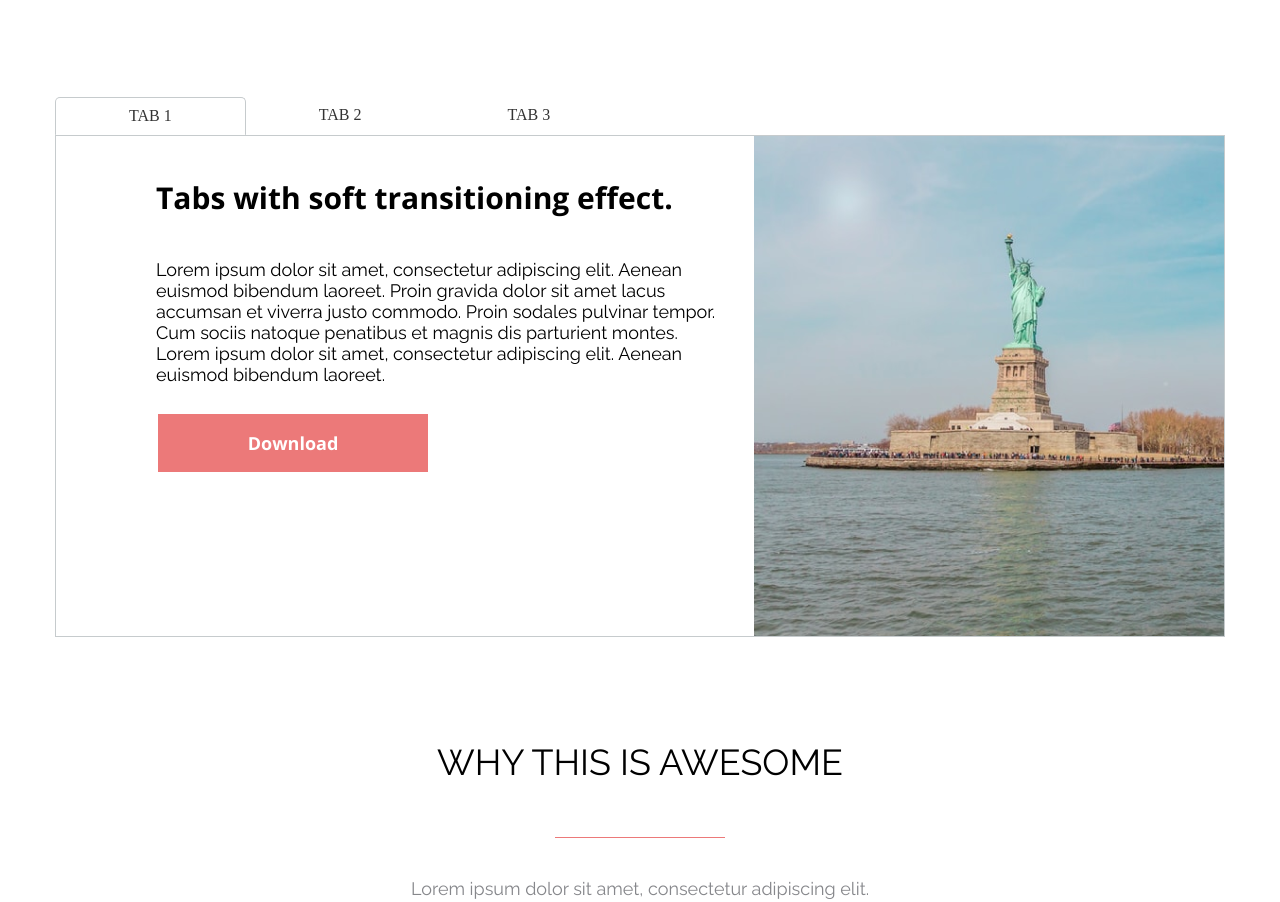
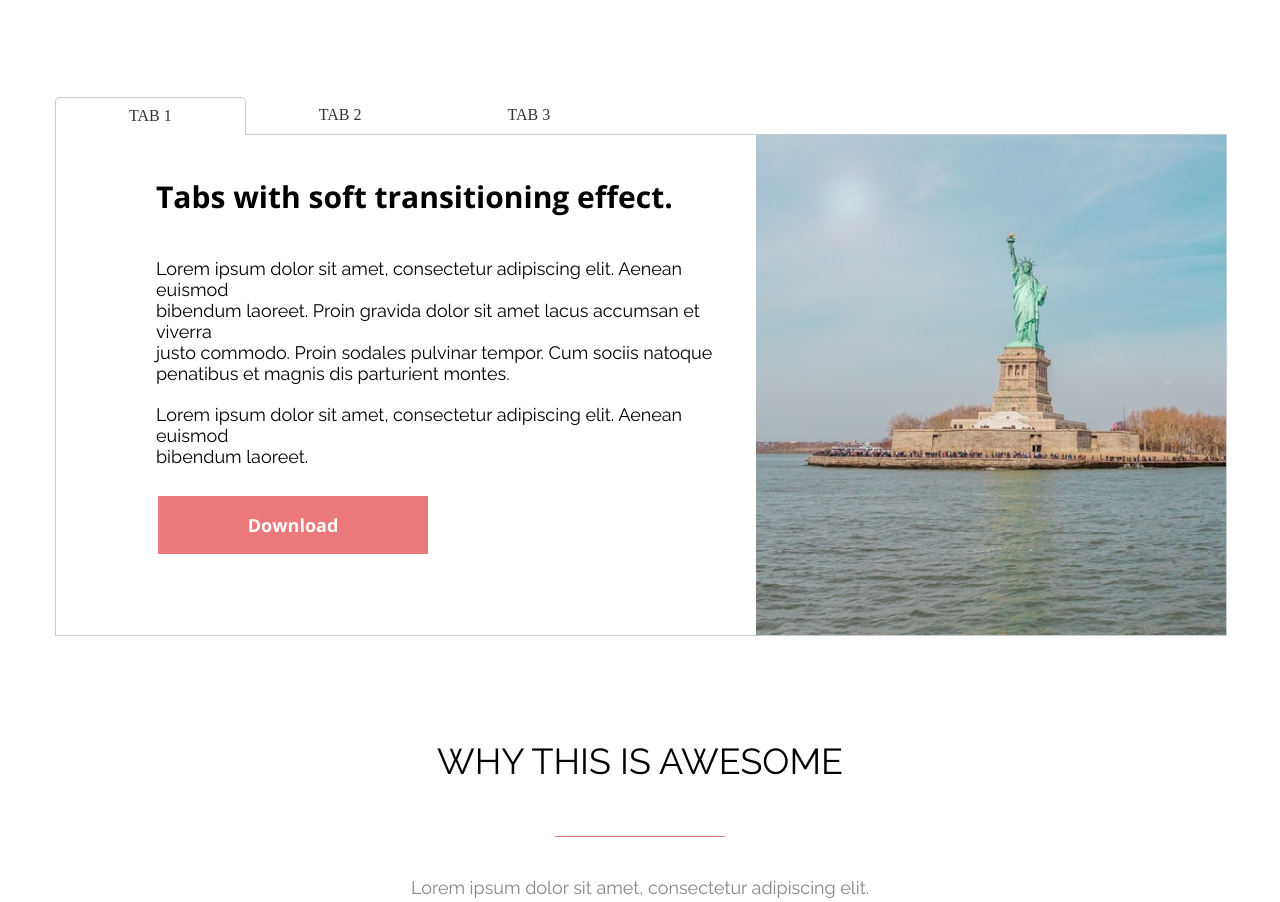
Before and after one commit to Sonya2299/lessons4, a plain HTML site: page index.html in a window 1280 px wide. Shown: the part 1151-2053 px from the top of the page. Drawn offline with nearby package versions, Linux system fonts and the light colour scheme.

Commit message:
correction of remarks

```diff
--- a/css/general.css
+++ b/css/general.css
@@ -55,6 +55,7 @@ a {
 
 .header{
    background-color: #000000;
+   position: relative;
 
 
 }
@@ -62,10 +63,18 @@ a {
    display: flex;
    justify-content: space-between;
    align-items: center;
+   flex-direction: row-reverse;
+}
+
+.header__logo{
+   position: absolute;
+   left:115px;
+
 }
 
 .header__nav ul{
    display: flex;
+
 }
 
 .header li{
@@ -97,8 +106,6 @@ a {
    height: 75px;
 
 }
-
-
 
 
 .main{
@@ -209,8 +216,9 @@ height: 58px;
    padding-top: 100px;
 }
  .tabs__label{
-   padding:10px 73px;
-   cursor:pointer;
+   text-align: center;
+   padding:10px 73px 10px 73px;
+  cursor:pointer;
    color:#333333;
  }
 
@@ -232,14 +240,25 @@ height: 58px;
    border-top: 1px #C6CBCD solid;
    border-left:  1px #C6CBCD solid;
    border-right: 1px #C6CBCD solid; ;
-   border-bottom: 2px white solid;
    border-top-left-radius: 5px;
    border-top-right-radius: 5px;
-   margin-bottom: -1px;
+   position: relative;
+
  }
 
  .tabs__radio:checked+.tabs__label+.tabs__content{
    display:initial;
+ }
+
+ .tabs__radio:checked+.tabs__label:after{
+   content:'';
+   display: block;
+   width: 189px;
+   height: 1px;
+   background-color: #ffffff;
+   position: absolute;
+   bottom: -1px;
+   left: 0px;
  }
 
  .tabs__content__wrap{
@@ -253,6 +272,16 @@ height: 58px;
    padding-top: 41px;
    padding-bottom: 41px;
  }
+
+ .tabs__text{
+   width: 570px;
+  }
+  .tabs__text span{
+   display: block;
+  }
+.space{
+   padding-top:20px;
+}
 
  .tabblock .main__btn{
    background-color: #EC7979;
--- a/index.html
+++ b/index.html
@@ -84,13 +84,16 @@
                <div class="tabs__content__wrap">
                   <div>
                      <h3>Tabs with soft transitioning effect.</h3>
-                     <p>Lorem ipsum dolor sit amet, consectetur adipiscing elit. Aenean euismod
-                        bibendum laoreet. Proin gravida dolor sit amet lacus accumsan et viverra
-                        justo commodo. Proin sodales pulvinar tempor. Cum sociis natoque
-                        penatibus et magnis dis parturient montes.
+                     <p class="tabs__text">Lorem ipsum dolor sit amet, consectetur adipiscing elit. Aenean
+                        <span>euismod</span>
+                        <span>bibendum laoreet. Proin gravida dolor sit amet lacus accumsan et viverra</span>
+                        <span>justo commodo. Proin sodales pulvinar tempor. Cum sociis natoque
+                           penatibus et magnis dis parturient montes.</span>
 
-                        Lorem ipsum dolor sit amet, consectetur adipiscing elit. Aenean euismod
-                        bibendum laoreet.</p>
+                        <span class="space">Lorem ipsum dolor sit amet, consectetur adipiscing elit.
+                           Aenean</span><span>euismod</span>
+                        bibendum laoreet.
+                     </p>
                      <a class="main__btn" href="#">Download</a>
 
                   </div>
@@ -105,13 +108,16 @@
                <div class="tabs__content__wrap">
                   <div>
                      <h3>Tabs with soft transitioning effect.</h3>
-                     <p>Lorem ipsum dolor sit amet, consectetur adipiscing elit. Aenean euismod
-                        bibendum laoreet. Proin gravida dolor sit amet lacus accumsan et viverra
-                        justo commodo. Proin sodales pulvinar tempor. Cum sociis natoque
-                        penatibus et magnis dis parturient montes.
+                     <p class="tabs__text">Lorem ipsum dolor sit amet, consectetur adipiscing elit. Aenean
+                        <span>euismod</span>
+                        <span>bibendum laoreet. Proin gravida dolor sit amet lacus accumsan et viverra</span>
+                        <span>justo commodo. Proin sodales pulvinar tempor. Cum sociis natoque
+                           penatibus et magnis dis parturient montes.</span>
 
-                        Lorem ipsum dolor sit amet, consectetur adipiscing elit. Aenean euismod
-                        bibendum laoreet.</p>
+                        <span class="space">Lorem ipsum dolor sit amet, consectetur adipiscing elit.
+                           Aenean</span><span>euismod</span>
+                        bibendum laoreet.
+                     </p>
                      <a class="main__btn" href="#">Download</a>
                   </div>
 
@@ -124,13 +130,16 @@
                <div class="tabs__content__wrap">
                   <div>
                      <h3>Tabs with soft transitioning effect.</h3>
-                     <p>Lorem ipsum dolor sit amet, consectetur adipiscing elit. Aenean euismod
-                        bibendum laoreet. Proin gravida dolor sit amet lacus accumsan et viverra
-                        justo commodo. Proin sodales pulvinar tempor. Cum sociis natoque
-                        penatibus et magnis dis parturient montes.
+                     <p class="tabs__text">Lorem ipsum dolor sit amet, consectetur adipiscing elit. Aenean
+                        <span>euismod</span>
+                        <span>bibendum laoreet. Proin gravida dolor sit amet lacus accumsan et viverra</span>
+                        <span>justo commodo. Proin sodales pulvinar tempor. Cum sociis natoque
+                           penatibus et magnis dis parturient montes.</span>
 
-                        Lorem ipsum dolor sit amet, consectetur adipiscing elit. Aenean euismod
-                        bibendum laoreet.</p>
+                        <span class="space">Lorem ipsum dolor sit amet, consectetur adipiscing elit.
+                           Aenean</span><span>euismod</span>
+                        bibendum laoreet.
+                     </p>
                      <a class="main__btn" href="#">Download</a>
                   </div>
 
@@ -250,7 +259,7 @@
                <div class="feedback__item">
                   <div class="feedback__foto"><img src="img/Ellipse 7.png" alt="foto"></div>
                   <div class="feedback__name">
-                     <h3 class="feedback__name__title">Davis Rhiel Madsen</h3>
+                     <h4 class="feedback__name__title">Davis Rhiel Madsen</h4>
                      <p>Manager</p>
                   </div>
                </div>
```
